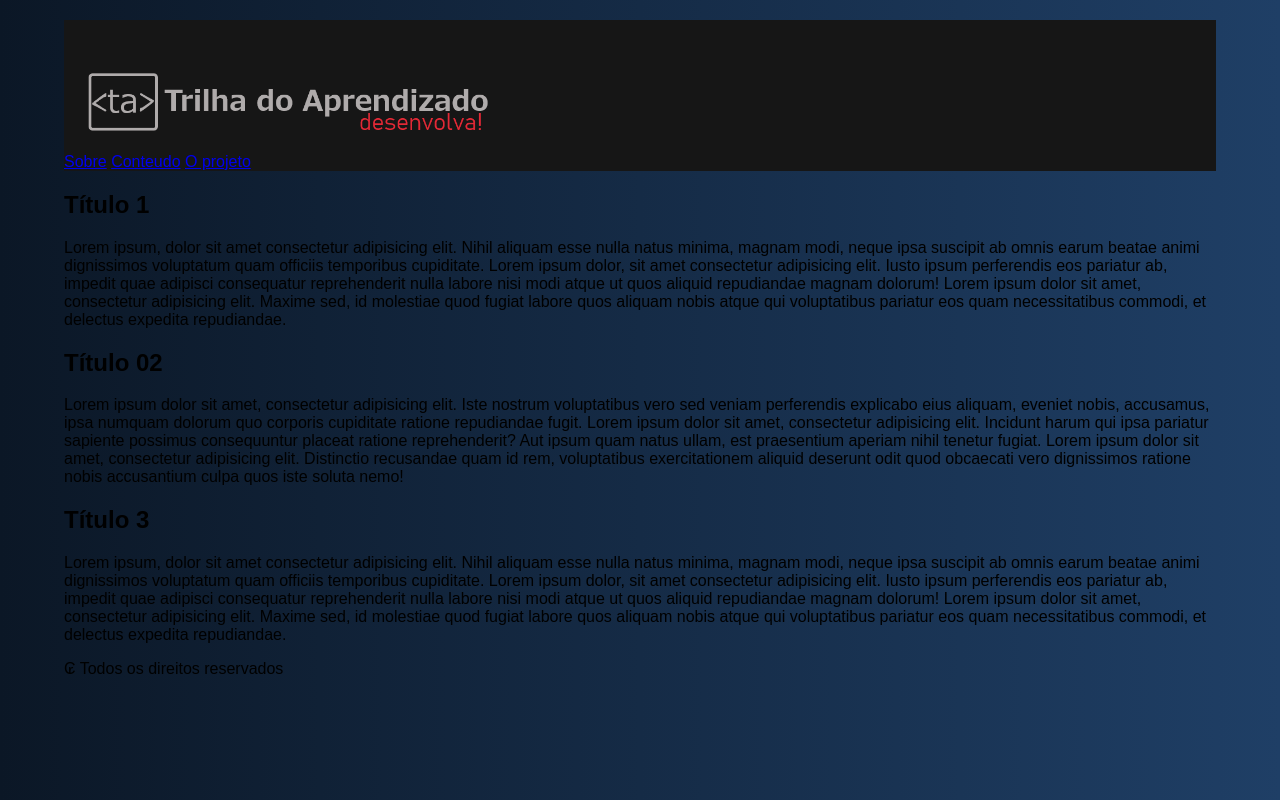
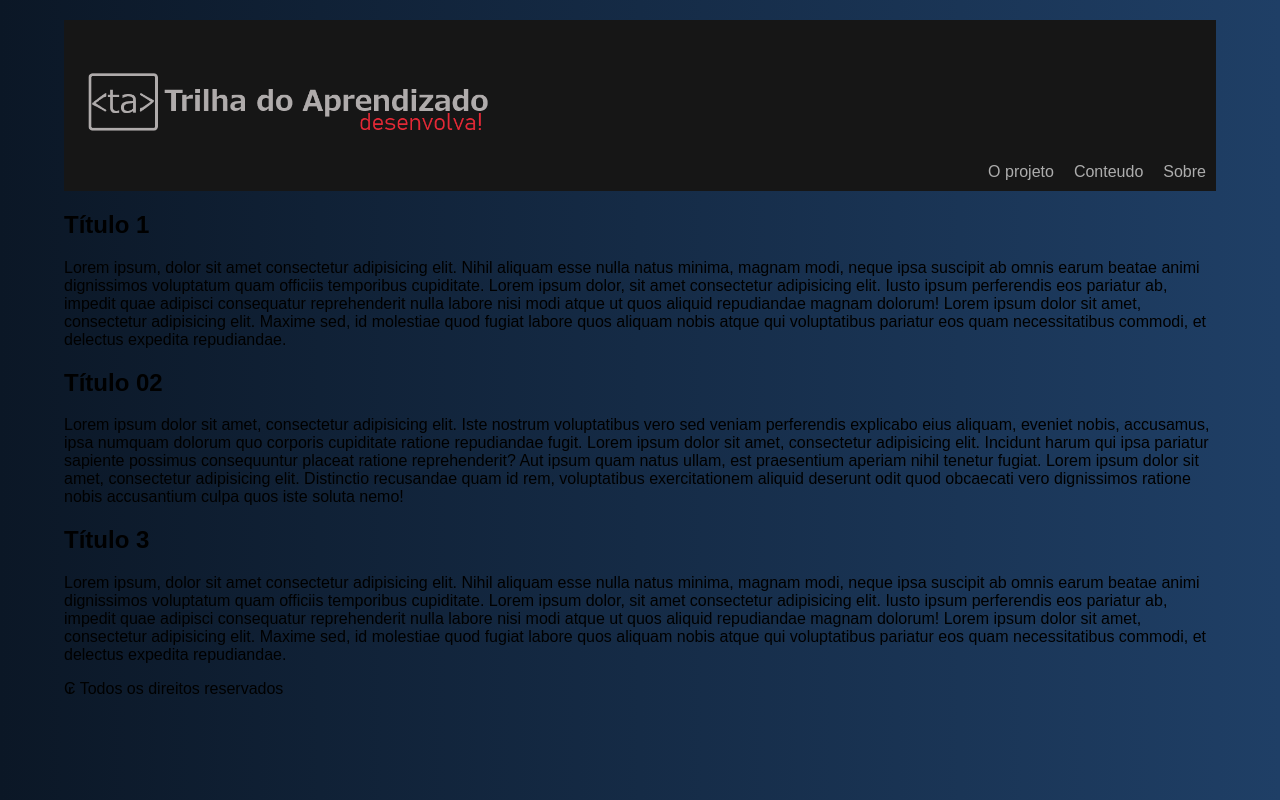
Before and after one commit to FelipeTeixeiraR/DevWeb, a plain HTML site: page Layout/index.html in a window 1280 px wide. Drawn offline with Linux system fonts and the light colour scheme.

Commit message:
aaaaaa deixa eu ir para a casa

```diff
--- a/Layout/style.css
+++ b/Layout/style.css
@@ -15,3 +15,16 @@ header{
 .menu{
     overflow: hidden;
 }
+.menu a{
+    color: rgb(173, 173, 173);
+    float: inline-end;
+    text-decoration: none;
+    display: block;
+    padding: 10px;
+    text-align: right;
+
+}
+.menu a:hover{
+    color: red;
+    background-color: #1d1d1d;
+}
```
